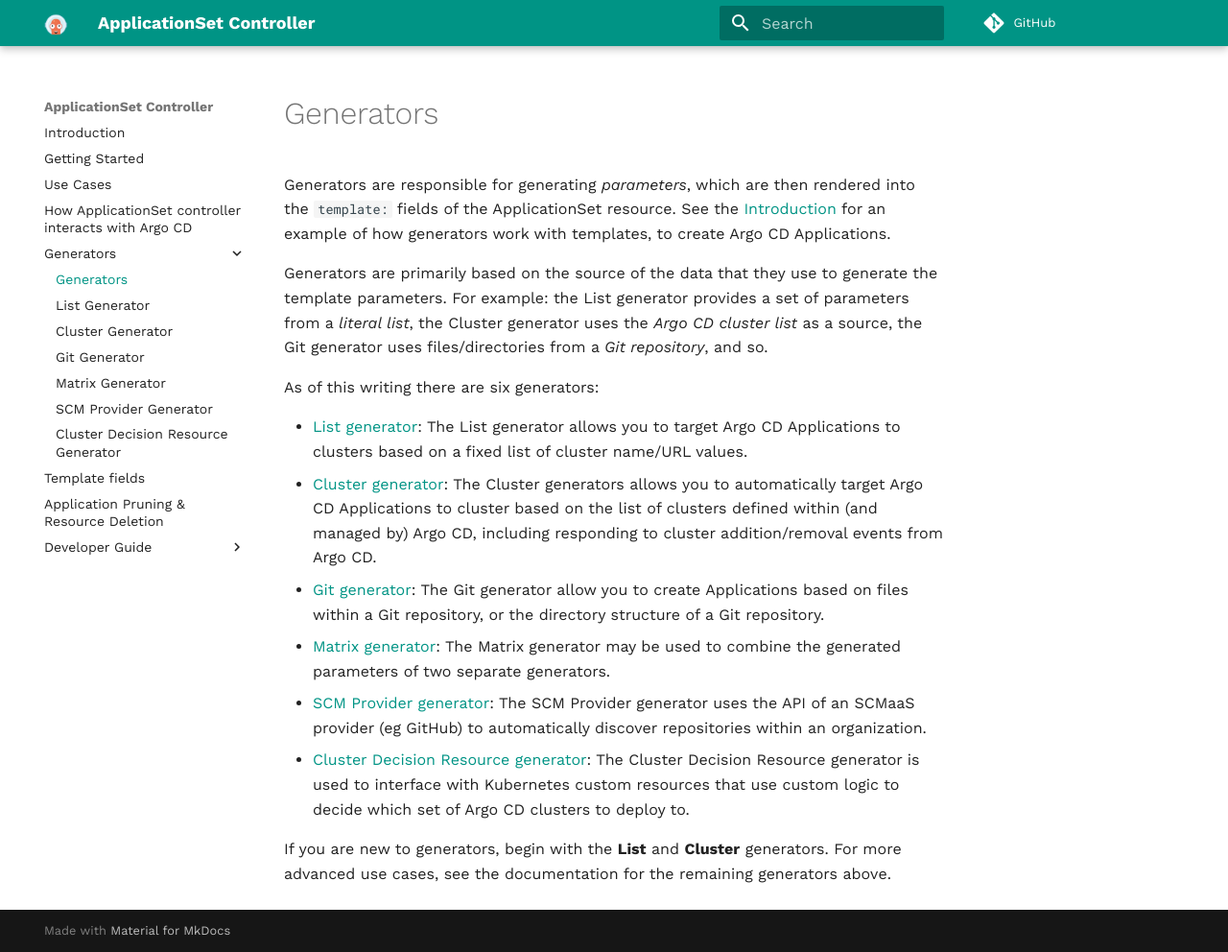
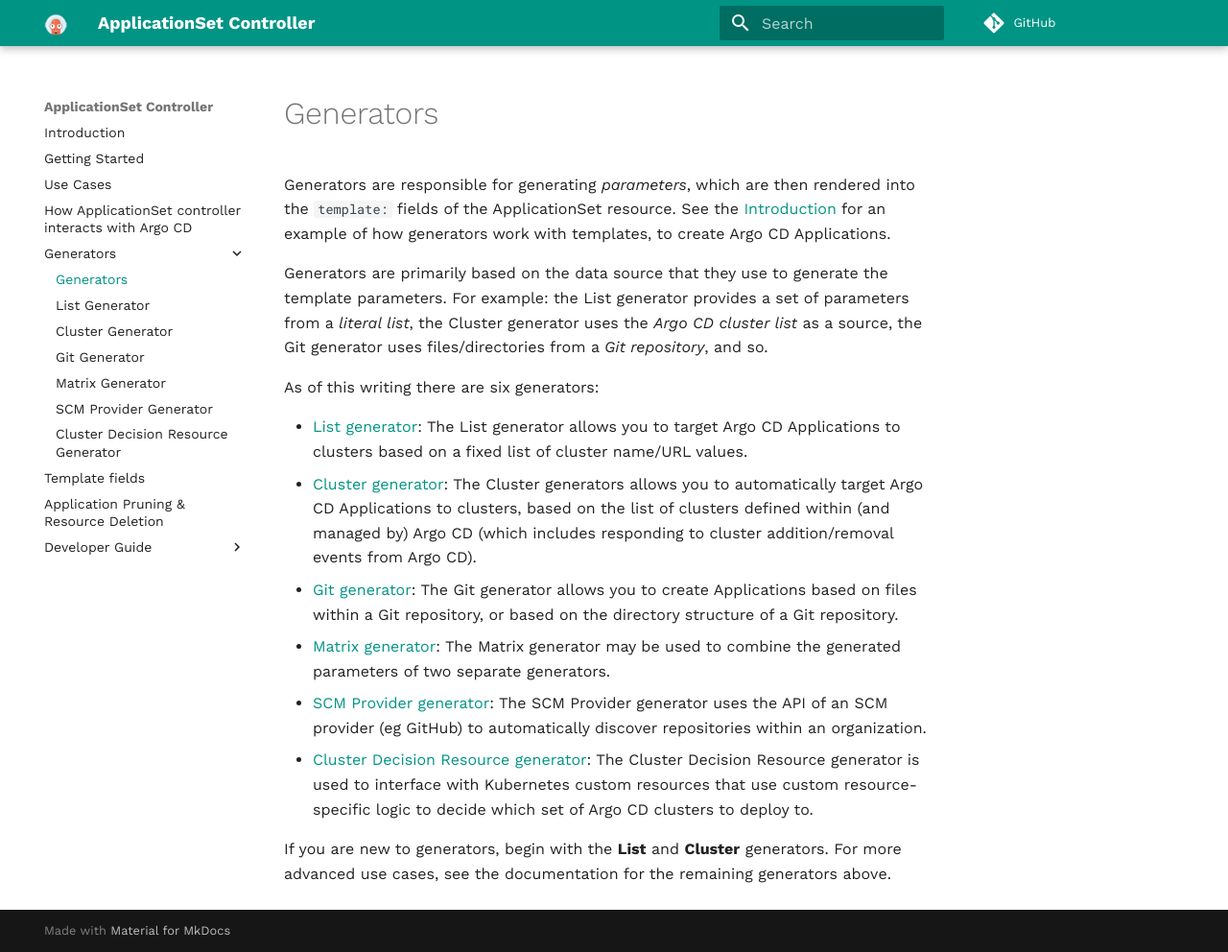
Before and after one commit to argoproj/applicationset, an MkDocs documentation site: the page built from docs/Generators.md, in a window 1280 px wide and 992 px high. Shown: the whole window at 96% size. Built offline with MkDocs 1.6.1 and Material for MkDocs 9.7.7, drawn with Linux system fonts in a browser that asks for light colours; comment, search, counter and statistics services are not loaded.

Commit message:
Split generators into separate doc pages, plus general doc updates

```diff
--- a/docs/Generators.md
+++ b/docs/Generators.md
@@ -2,15 +2,15 @@
 
 Generators are responsible for generating *parameters*, which are then rendered into the `template:` fields of the ApplicationSet resource. See the [Introduction](index.md) for an example of how generators work with templates, to create Argo CD Applications.
 
-Generators are primarily based on the source of the data that they use to generate the template parameters. For example: the List generator provides a set of parameters from a *literal list*, the Cluster generator uses the *Argo CD cluster list* as a source, the Git generator uses files/directories from a *Git repository*, and so.
+Generators are primarily based on the data source that they use to generate the template parameters. For example: the List generator provides a set of parameters from a *literal list*, the Cluster generator uses the *Argo CD cluster list* as a source, the Git generator uses files/directories from a *Git repository*, and so.
 
 As of this writing there are six generators:
 
 - [List generator](Generators-List.md): The List generator allows you to target Argo CD Applications to clusters based on a fixed list of cluster name/URL values.
-- [Cluster generator](Generators-Cluster.md): The Cluster generators allows you to automatically target Argo CD Applications to cluster based on the list of clusters defined within (and managed by) Argo CD, including responding to cluster addition/removal events from Argo CD.
-- [Git generator](Generators-Git.md): The Git generator allow you to create Applications based on files within a Git repository, or the directory structure of a Git repository.
+- [Cluster generator](Generators-Cluster.md): The Cluster generators allows you to automatically target Argo CD Applications to clusters, based on the list of clusters defined within (and managed by) Argo CD (which includes responding to cluster addition/removal events from Argo CD).
+- [Git generator](Generators-Git.md): The Git generator allows you to create Applications based on files within a Git repository, or based on the directory structure of a Git repository.
 - [Matrix generator](Generators-Matrix.md): The Matrix generator may be used to combine the generated parameters of two separate generators.
-- [SCM Provider generator](Generators-SCM-Provider.md): The SCM Provider generator uses the API of an SCMaaS provider (eg GitHub) to automatically discover repositories within an organization.
-- [Cluster Decision Resource generator](Generators-Cluster-Decision-Resource.md): The Cluster Decision Resource generator is used to interface with Kubernetes custom resources that use custom logic to decide which set of Argo CD clusters to deploy to.
+- [SCM Provider generator](Generators-SCM-Provider.md): The SCM Provider generator uses the API of an SCM provider (eg GitHub) to automatically discover repositories within an organization.
+- [Cluster Decision Resource generator](Generators-Cluster-Decision-Resource.md): The Cluster Decision Resource generator is used to interface with Kubernetes custom resources that use custom resource-specific logic to decide which set of Argo CD clusters to deploy to.
 
 If you are new to generators, begin with the **List** and **Cluster** generators. For more advanced use cases, see the documentation for the remaining generators above.
```
Also changed, not shown: docs/Generators-Git.md (+4 -4 lines), docs/Generators-Matrix.md (+2 -2 lines).
